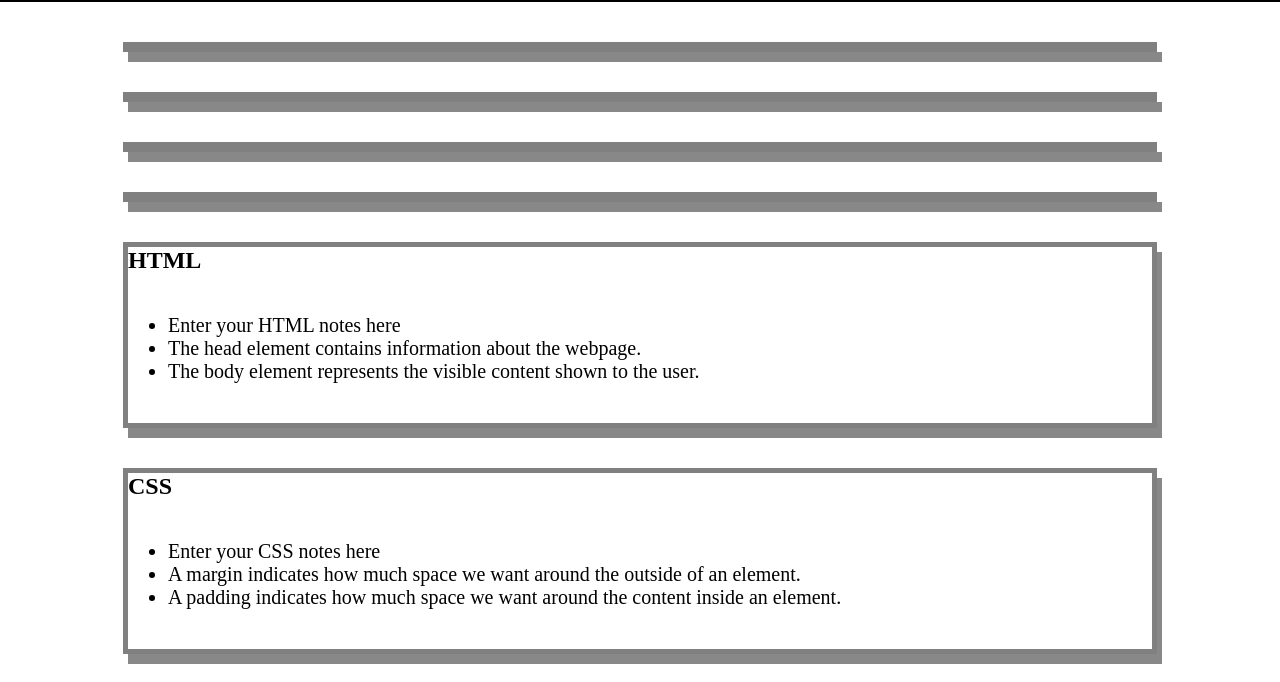
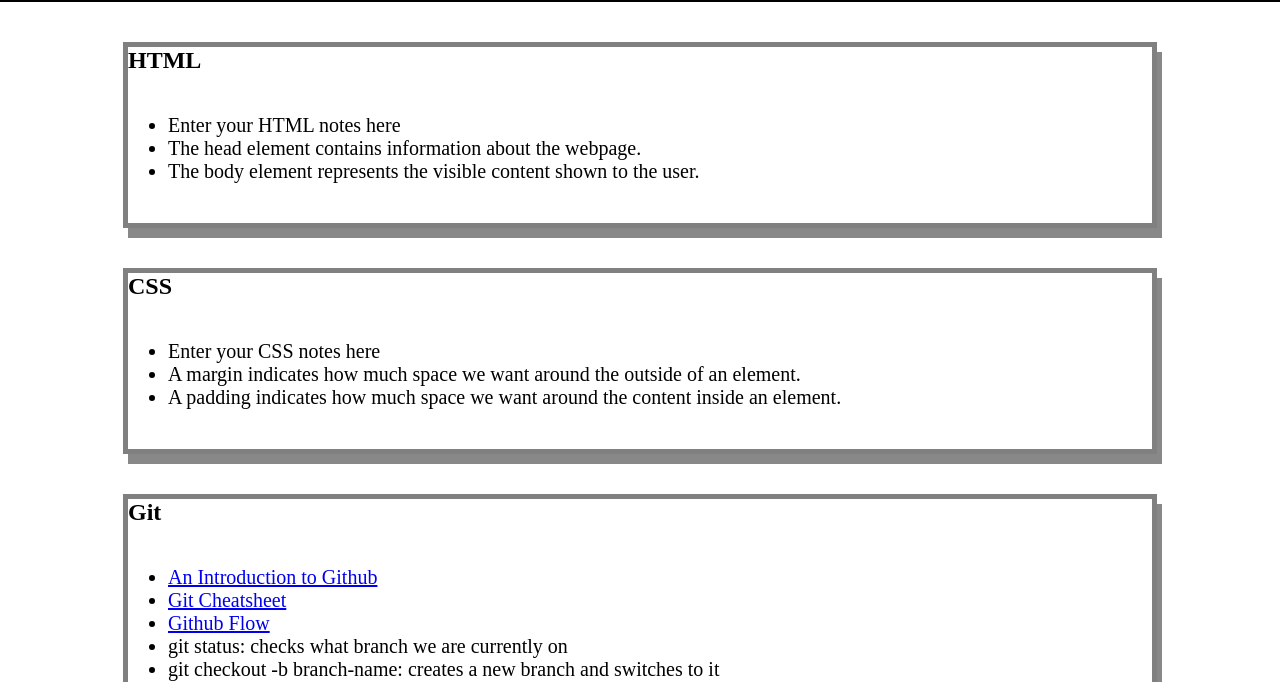
Before and after one commit to LeeDaFool/prework-study-guide, a plain HTML site: page index.html in a window 1280 px wide. Shown: the part 118-800 px from the top of the page. Drawn offline with Linux system fonts and the light colour scheme.

Commit message:
clean up html code

```diff
--- a/index.html
+++ b/index.html
@@ -14,21 +14,6 @@
       <h2>✨Open the Console to See Whats Happening ✨</h2>
     </header>
     <main>
-      <section class="card" id="html-section">
-
-      </section>
-
-      <section class="card" id="css-section">
-
-      </section>
-
-      <section class="card" id="git-section">
-
-      </section>
-
-      <section class="card" id="javascript-section">
-
-      </section>
 
       <section class="card" id="html-section">
         <h2>HTML</h2>
```
